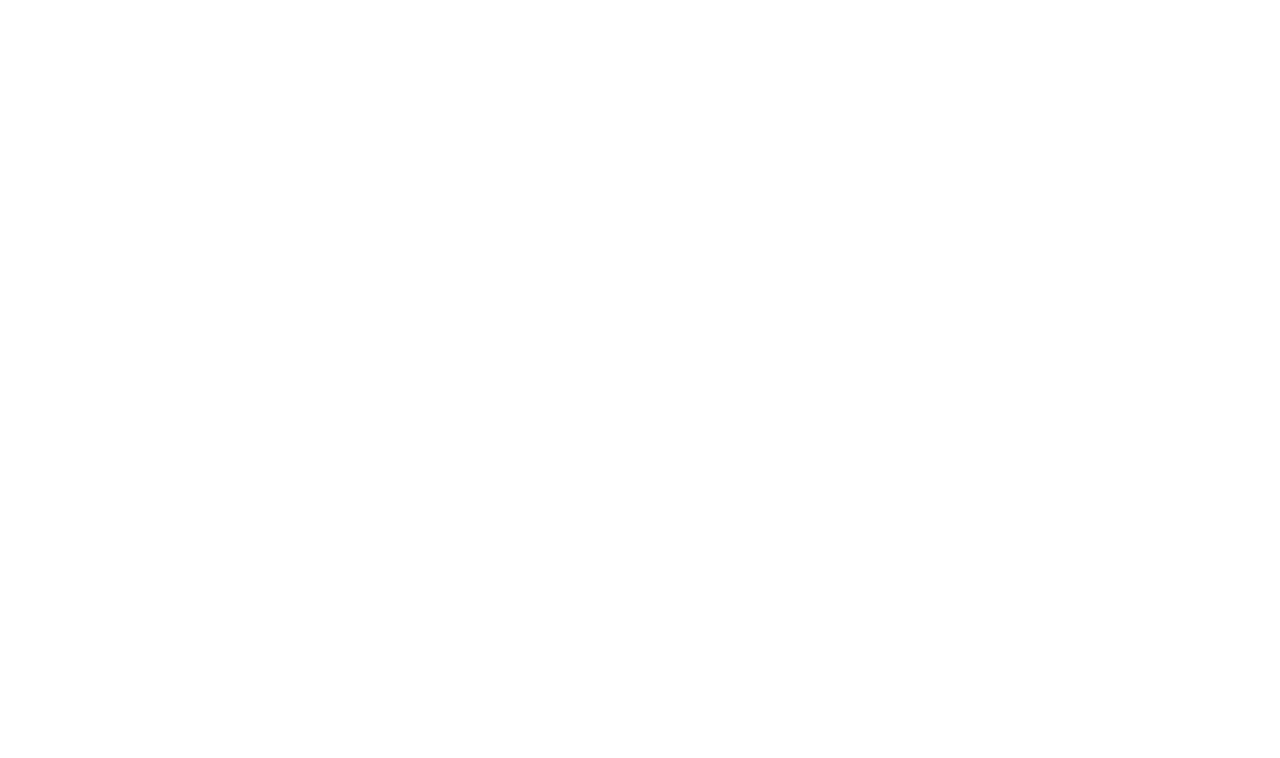
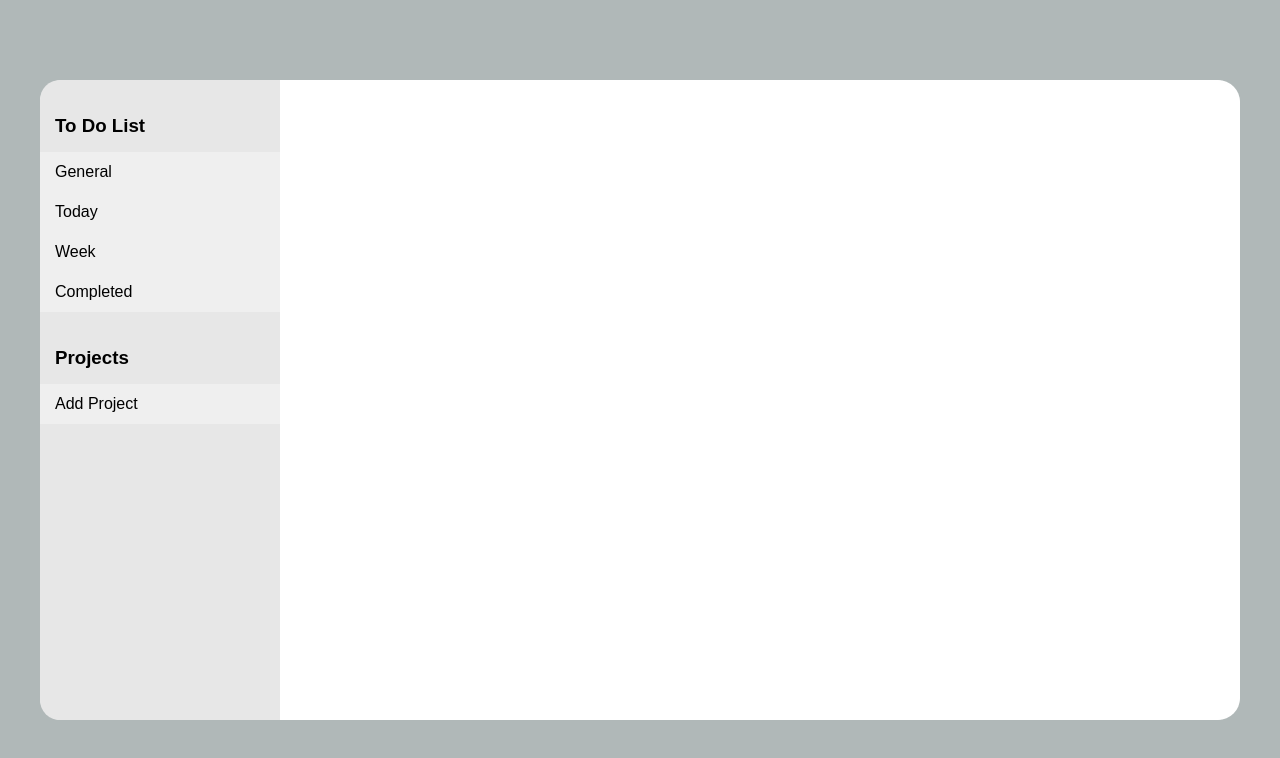
Before and after one commit to AndreasMy/todo-list, a website with bundled scripts: page dist/index.html in a window 1280 px wide. Built offline with nearby package versions, Linux system fonts and the light colour scheme.

Commit message:
Added basic layout and styling

```diff
--- /dev/null
+++ b/src/elementFactories.js
@@ -0,0 +1,34 @@
+function divFactory(elemType, className) {
+  const element = document.createElement(elemType);
+  element.classList.add(className);
+
+  return element;
+}
+
+function buttonFactory(className, idName, buttonText) {
+  const button = document.createElement("button");
+  button.classList.add(className);
+  button.setAttribute("id", idName);
+  button.textContent = buttonText;
+
+  return button;
+}
+
+function textFactory(type, className, content) {
+  const text = document.createElement(type);
+  text.classList.add(className);
+  text.textContent = content;
+
+  return text;
+}
+
+function navFactory(num) {
+  const ul = document.createElement("ul");
+  for (let i = 0; i < num; i++) {
+    const li = document.createElement("li");
+    ul.appendChild(li);
+  }
+  return ul;
+}
+
+export { divFactory, buttonFactory, textFactory, navFactory };
--- /dev/null
+++ b/src/eventDelegation.js
@@ -0,0 +1,2 @@
+//? export to index.js a tabSelection function with a default setting
+//?
--- a/src/index.js
+++ b/src/index.js
@@ -1,2 +1,6 @@
 import _ from "lodash";
 import "./style.css";
+
+import { renderPage } from "./page";
+
+renderPage();
--- /dev/null
+++ b/src/page.js
@@ -0,0 +1,62 @@
+import {
+  divFactory,
+  buttonFactory,
+  textFactory,
+  navFactory,
+} from "./elementFactories";
+
+const content = document.querySelector("#content");
+
+function renderMain() {
+  //* Wrappers
+  const main = divFactory("main", "mainClass");
+  const appContainer = divFactory("div", "app-container");
+  const appContent = divFactory("div", "app-content");
+
+  //* Sidebar
+  const sidebar = divFactory("aside", "sidebar");
+  const tabContainer = divFactory("nav", "tab-container");
+  const tabHeader = textFactory("h3", "tab-header", "To Do List");
+  const navList = navFactory(4);
+
+  //* Sorting btns
+  const generalBtn = buttonFactory("nav-btn", "generalBtn", "General");
+  const todayBtn = buttonFactory("nav-btn", "todayBtn", "Today");
+  const weekBtn = buttonFactory("nav-btn", "weekBtn", "Week");
+  const completeBtn = buttonFactory("nav-btn", "completeBtn", "Completed");
+  const navBtns = [generalBtn, todayBtn, weekBtn, completeBtn];
+
+  //* Append Buttons to li elements
+  navList.querySelectorAll("li").forEach((element, index) => {
+    element.appendChild(navBtns[index]);
+  });
+
+  //* Projects section
+  const projectContainer = divFactory("div", "project-container");
+  const projectHeader = textFactory("h3", "project-header", "Projects");
+  const addProjectBtn = buttonFactory(
+    "add-project-btn",
+    "addProjectBtn",
+    "Add Project"
+  );
+
+  content.appendChild(main);
+  main.appendChild(appContainer);
+  appContainer.appendChild(sidebar);
+
+  sidebar.appendChild(tabContainer);
+  tabContainer.appendChild(tabHeader);
+  tabContainer.appendChild(navList);
+
+  sidebar.appendChild(projectContainer);
+  projectContainer.appendChild(projectHeader);
+  projectContainer.appendChild(addProjectBtn);
+
+  appContainer.appendChild(appContent);
+}
+
+function renderPage() {
+  renderMain();
+}
+
+export { renderPage };
--- a/src/style.css
+++ b/src/style.css
@@ -0,0 +1,85 @@
+* {
+  font-family: Arial, Helvetica, sans-serif;
+  margin: 0;
+  padding: 0;
+  list-style: none;
+  box-sizing: border-box;
+}
+
+html,
+body {
+  background-color: rgb(176, 184, 184);
+}
+
+.nav-btn,
+.add-project-btn {
+  font-size: 1rem;
+  text-align: left;
+  text-indent: 15px;
+  min-height: 40px;
+  width: 100%;
+  border: none;
+  cursor: pointer;
+}
+
+.add-project-btn:hover {
+  background-color: rgb(202, 202, 202);
+}
+
+.nav-btn:hover {
+  background-color: rgb(202, 202, 202);
+}
+
+.project-container {
+  display: flex;
+  flex: 1;
+  flex-direction: column;
+}
+
+.project-header,
+.tab-header {
+  margin: 15px;
+}
+
+main {
+  display: flex;
+  justify-content: center;
+  align-items: center;
+  min-height: 100vh;
+  min-width: 100%;
+}
+
+.app-container {
+  display: flex;
+  flex: 1;
+  max-width: 1200px;
+  min-height: 80vh;
+  margin: 30px 30px;
+  background-color: rgb(255, 255, 255);
+  border-radius: 22px;
+}
+
+aside {
+  display: flex;
+  flex-direction: column;
+  flex: 1;
+  max-width: 240px;
+  border-radius: 20px 0 0 20px;
+  background-color: rgb(231, 231, 231);
+}
+
+.tab-container,
+ul {
+  display: flex;
+  flex-direction: column;
+}
+
+.tab-container {
+  margin: 20px 0;
+}
+
+.app-content {
+  flex: 1;
+  background-color: rgb(255, 255, 255);
+  border-radius: 0 25px 25px 0;
+}
```
Also changed, not shown: dist/index.html, 1 other file.
